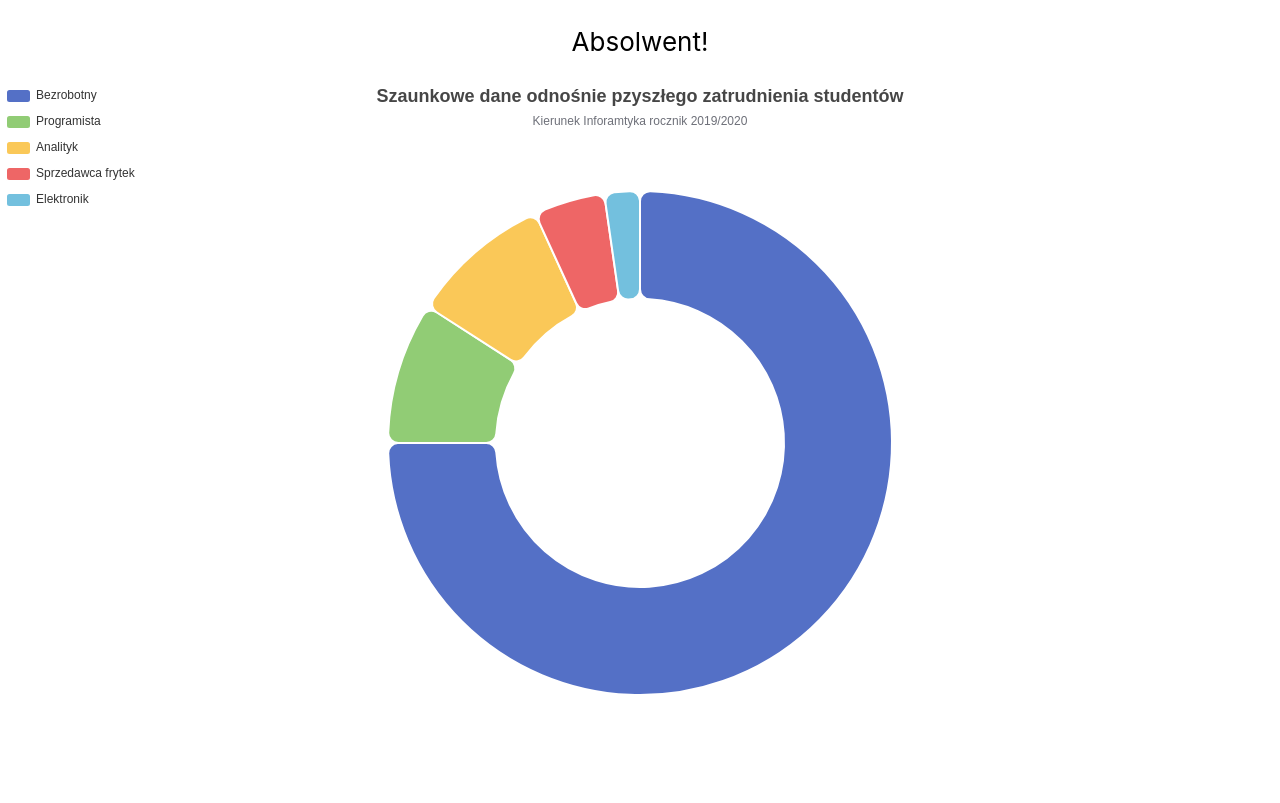
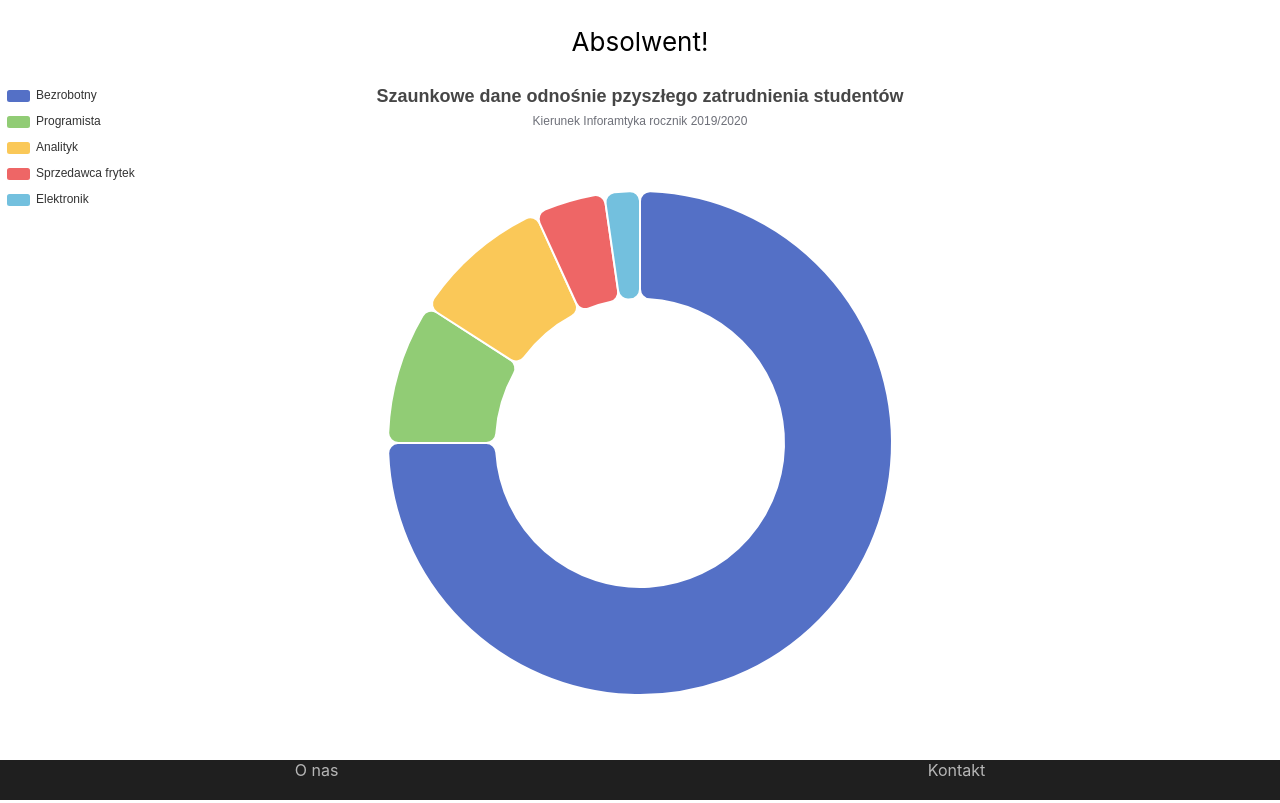
Before and after one commit to MPenk/absolwent, a React (Create React App) app: page / in a window 1280 px wide. Built offline with nearby package versions, Linux system fonts and the light colour scheme.

Commit message:
Add folder structure

```diff
--- a/package.json
+++ b/package.json
@@ -10,6 +10,8 @@
     "echarts-for-react": "^3.0.2",
     "react": "^18.1.0",
     "react-dom": "^18.1.0",
+    "react-redux": "^8.0.1",
+    "react-router-dom": "^6.3.0",
     "react-scripts": "5.0.1",
     "web-vitals": "^2.1.4"
   },
--- a/src/App.css
+++ b/src/App.css
@@ -1,5 +1,6 @@
 .App {
   text-align: center;
+  min-height: 100vh;
 }
 
 .App-logo {
@@ -14,14 +15,49 @@
 }
 
 .App-header {
-  min-height: 100vh;
   display: flex;
   flex-direction: column;
   align-items: center;
   justify-content: center;
   font-size: calc(10px + 2vmin);
 }
+.App-footer{
+    position: fixed;
+    width: 100%;
+    left: 0;
+    bottom: 0;
+    min-height: 40px;
+    background-color: #1F1F1F;
+    color: white;
+}
+.Nav-el {
+  color: rgb(182, 182, 182);
+  list-style-type: none;
+  margin: 0;
+  padding: 0;
+  text-decoration: none;
+  font-weight: 400;
+}
+.Nav-el.active {
+  color: gray;
+}
 
+.Nav-el:hover {
+  color: gray;
+}
+
+ul {
+  list-style-type: none;
+  display: flex;
+  justify-content: space-around;
+  margin-top: 0;
+  margin-bottom: 0;
+  margin-block-start: 0;
+  margin-block-end: 0;
+  margin-inline-start: 0px;
+  margin-inline-end: 0px;
+  padding-inline-start: 0;
+}
 .App-link {
   color: #61dafb;
 }
--- a/src/App.js
+++ b/src/App.js
@@ -1,68 +1,19 @@
 import './App.css';
-import ReactECharts from 'echarts-for-react';
-const style = {
-  height: "90vh",
-  width: "100%"
-};
-let option = {
-  title: {
-    text: 'Szaunkowe dane odnośnie pzyszłego zatrudnienia studentów',
-    subtext: 'Kierunek Inforamtyka rocznik 2019/2020',
-    left: 'center'
-  },
-  tooltip: {
-    trigger: 'item'
-  },
-  legend: {
-    orient: 'vertical',
-    left: 'left'
-  },
-  series: [
-    {
-      name: 'Zawód',
-      type: 'pie',
-      radius: ['40%', '70%'],
-      avoidLabelOverlap: false,
-      itemStyle: {
-        borderRadius: 10,
-        borderColor: '#fff',
-        borderWidth: 2
-      },
-      label: {
-        show: false,
-        position: 'center'
-      },
-      emphasis: {
-        label: {
-          show: true,
-          fontSize: '40',
-          fontWeight: 'bold'
-        }
-      },
-      labelLine: {
-        show: false
-      },
-      data: [
-        { value: 33, name: 'Bezrobotny' },
-        { value: 4, name: 'Programista' },
-        { value: 4, name: 'Analityk' },
-        { value: 2, name: 'Sprzedawca frytek' },
-        { value: 1, name: 'Elektronik' }
-      ]
-    }
-  ]
-};
+import { BrowserRouter, Routes, Route, Navigate } from 'react-router-dom';
+import { NotFound, Header, Footer } from './layouts';
+import { Statistics } from './pages/statistics';
+
 function App() {
   return (
-    <div className="App">
-      <header className="App-header">
-        <p>
-          Absolwent!
-        </p>
-
-        <ReactECharts option={option} style={style} className="pie-chart"/>
-      </header>
-    </div>
+    <BrowserRouter >
+        <Header />
+      <Routes >
+        <Route path='/' element={<Statistics />} exact />
+        <Route path='/404' element={<NotFound />} />
+        <Route path="*" element={<Navigate to="/404" />} />
+      </Routes >
+      <Footer/>
+    </BrowserRouter>
   );
 }
 
--- /dev/null
+++ b/src/components/professions/Professions.js
@@ -0,0 +1,64 @@
+import ReactECharts from 'echarts-for-react';
+
+const style = {
+  height: "90vh",
+  width: "100%"
+};
+let option = {
+
+  title: {
+    text: 'Szaunkowe dane odnośnie pzyszłego zatrudnienia studentów',
+    subtext: 'Kierunek Inforamtyka rocznik 2019/2020',
+    left: 'center'
+  },
+  tooltip: {
+    trigger: 'item'
+  },
+  legend: {
+    orient: 'vertical',
+    left: 'left'
+  },
+  series: [
+    {
+      name: 'Zawód',
+      type: 'pie',
+      radius: ['40%', '70%'],
+      avoidLabelOverlap: false,
+      itemStyle: {
+        borderRadius: 10,
+        borderColor: '#fff',
+        borderWidth: 2
+      },
+      label: {
+        show: false,
+        position: 'center'
+      },
+      emphasis: {
+        label: {
+          show: true,
+          fontSize: '40',
+          fontWeight: 'bold'
+        }
+      },
+      labelLine: {
+        show: false
+      },
+      data: [
+        { value: 33, name: 'Bezrobotny' },
+        { value: 4, name: 'Programista' },
+        { value: 4, name: 'Analityk' },
+        { value: 2, name: 'Sprzedawca frytek' },
+        { value: 1, name: 'Elektronik' }
+      ]
+    }
+  ]
+};
+
+export function Professions(props) {
+
+    return (
+        <>
+        <ReactECharts option={option} style={style} className="pie-chart"/>
+        </>
+    )
+}
--- a/src/index.js
+++ b/src/index.js
@@ -7,7 +7,7 @@ import reportWebVitals from './reportWebVitals';
 const root = ReactDOM.createRoot(document.getElementById('root'));
 root.render(
   <React.StrictMode>
-    <App />
+      <App />
   </React.StrictMode>
 );
 
--- /dev/null
+++ b/src/layouts/Footer.js
@@ -0,0 +1,16 @@
+import { NavLink } from 'react-router-dom';
+export function Footer(props) {
+
+    return (
+        <footer className="App-footer">
+            <ul>
+                <li>
+                    <NavLink to="/about" className="Nav-el">O nas</NavLink >
+                </li>
+                <li>
+                    <NavLink to="/contact" className="Nav-el" >Kontakt</NavLink >
+                </li>
+            </ul>
+        </footer>
+    )
+}
--- /dev/null
+++ b/src/layouts/Header.js
@@ -0,0 +1,10 @@
+export function Header(props) {
+
+    return (
+        <header className="App-header">
+            <p>
+                Absolwent!
+            </p>
+        </header>
+    )
+}
--- /dev/null
+++ b/src/layouts/NotFound.js
@@ -0,0 +1,9 @@
+import React from 'react';
+import { Link } from 'react-router-dom';
+
+export const NotFound = () => (
+  <div>
+    <h1>404 - Not Found!</h1>
+    <Link to="/">Go Home</Link>
+  </div>
+);
--- /dev/null
+++ b/src/layouts/index.js
@@ -0,0 +1,9 @@
+import { NotFound } from './NotFound';
+import { Header } from './Header';
+import { Footer } from './Footer';
+
+export {
+  NotFound,
+  Header,
+  Footer
+}
--- /dev/null
+++ b/src/pages/statistics/index.js
@@ -0,0 +1,10 @@
+import { Professions } from "../../components/professions/Professions"
+
+export function Statistics(props) {
+
+    return (
+        <>
+            <Professions/>
+        </>
+    )
+}
```
Also changed, not shown: 1 other file (tests, documents, lock files or other folders).
